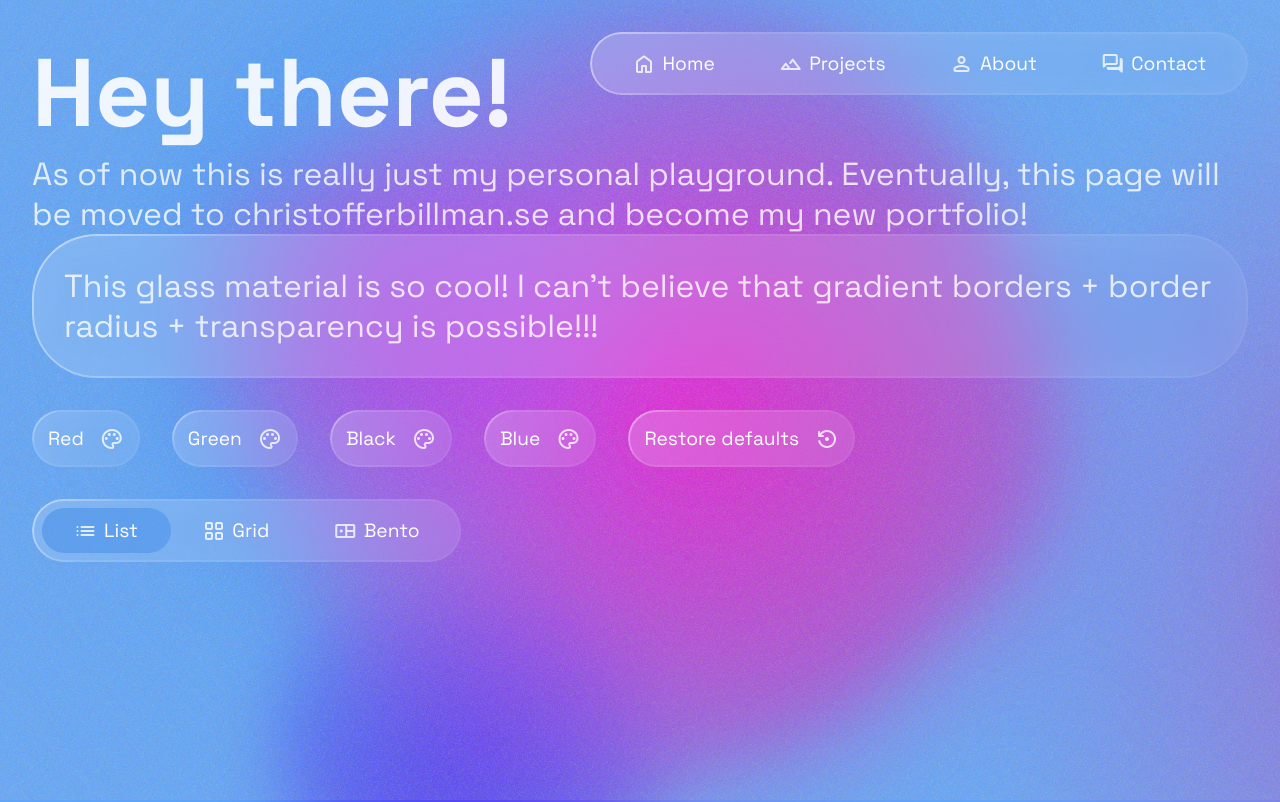
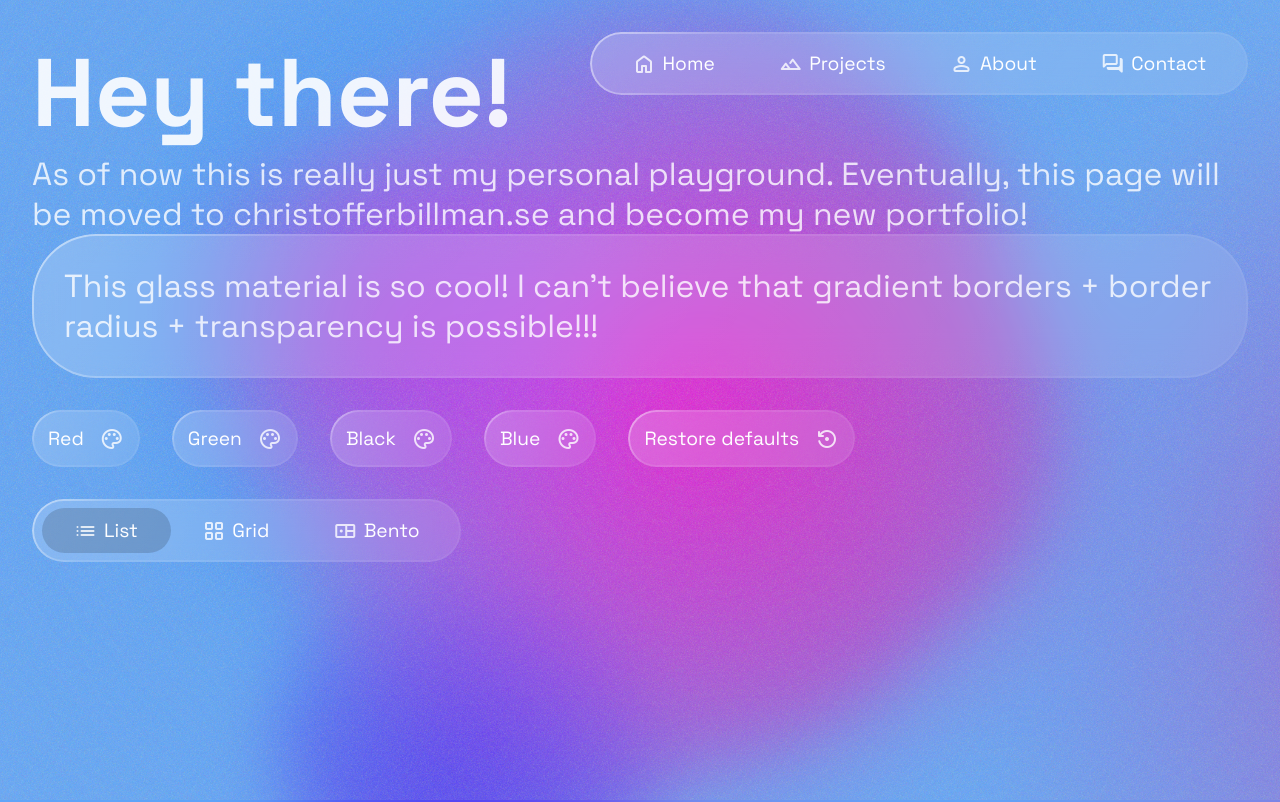
Before and after one commit to ChristofferBillman/portfolio-v5, a React (Vite) app: page / in a window 1280 px wide. Shown: the top 802 px of the page. Built offline with nearby package versions, Linux system fonts and the light colour scheme.

Commit message:
feat: added prop wrapper.

```diff
--- a/src/components/common/SliderSelector/SliderSelector.module.css
+++ b/src/components/common/SliderSelector/SliderSelector.module.css
@@ -3,8 +3,7 @@
 	align-items: center;
 	padding: 3px 0.3rem 3px 0.3rem;
 	box-sizing: border-box;
-	mix-blend-mode: hard-light;
-	transform: translate3d(0,0,0);
+	/*mix-blend-mode: hard-light;*/
 }
 
 .sliderSelectorItem input[type=radio] {
@@ -35,7 +34,7 @@
 	position: absolute;
 	z-index: -1;
 	border-radius: 100px;
-	background-color: gray;
+	background: rgba(0, 0, 0, 0.151);
 	transition-duration: 500ms;
 	transition-timing-function: cubic-bezier(0.16, 1, 0.3, 1);
 	transform: translateX(0px);
--- a/src/components/common/SliderSelector/SliderSelector.tsx
+++ b/src/components/common/SliderSelector/SliderSelector.tsx
@@ -1,4 +1,4 @@
-import { Dispatch, SetStateAction, useLayoutEffect, useRef, useState } from 'react'
+import { Dispatch, ReactNode, SetStateAction, useLayoutEffect, useRef, useState } from 'react'
 import GlassMaterial from '../GlassMaterial'
 import style from './SliderSelector.module.css'
 import { SliderSelectorItem } from './SliderSelectorItem'
@@ -8,9 +8,12 @@ interface Props {
 	selectedValue: string
 	setSelection: Dispatch<SetStateAction<string>>
 	className?: string
+	rightSlot?: ReactNode
+	wrapper?: 'glass' | 'div'
 }
+
 // This logic is insane and I will not understand it in 2 days.
-export function SliderSelector(props: Props) {
+export function SliderSelector({ wrapper = 'glass', ...props }: Props) {
 
 	const sliderRef = useRef<HTMLDivElement>(null)
 	const itemsRef = useRef<Array<HTMLDivElement | null>>([])
@@ -34,8 +37,10 @@ export function SliderSelector(props: Props) {
 		setSelectedItemWidth(newSelectedItemWidth)
 	}, [selectedIndex])
 
+	const Wrapper = getWrapper(wrapper)
+
 	return (
-	<GlassMaterial
+		<Wrapper
 			className={`${style.sliderSelector} ${props.className}`}
 			ref={sliderRef}
 		>
@@ -47,6 +52,7 @@ return (
 					{...props}
 				/>
 			))}
+			{props.rightSlot}
 			<span
 				className={style.selectedItem}
 				style={{
@@ -54,5 +60,11 @@ return (
 					width: selectedItemWidth + 'px',
 				}}
 			/>
-	</GlassMaterial>
-)}
+		</Wrapper>
+	)
+}
+
+const getWrapper = (el: 'glass' | 'div') => {
+	if (el == 'glass') return GlassMaterial
+	else return 'div'
+}
```
Lines whose indentation alone changed are shown as unchanged.
